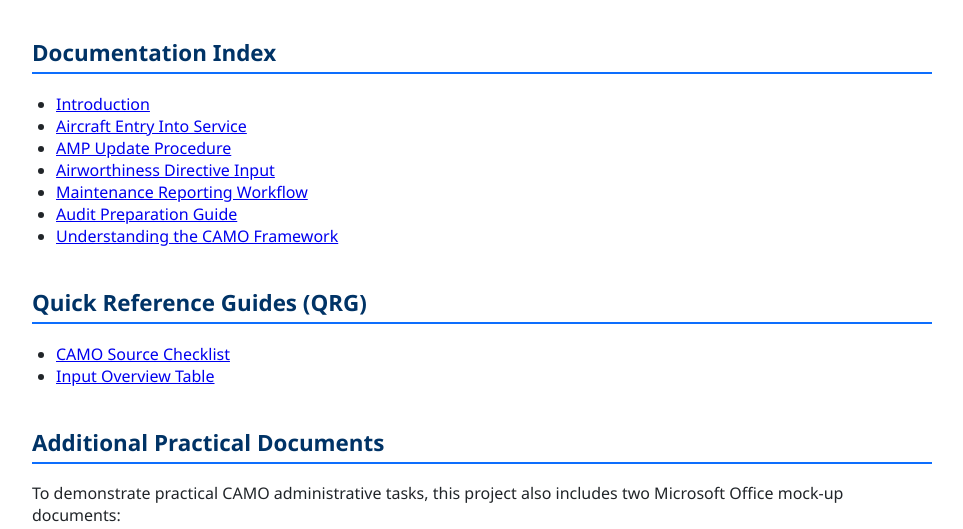
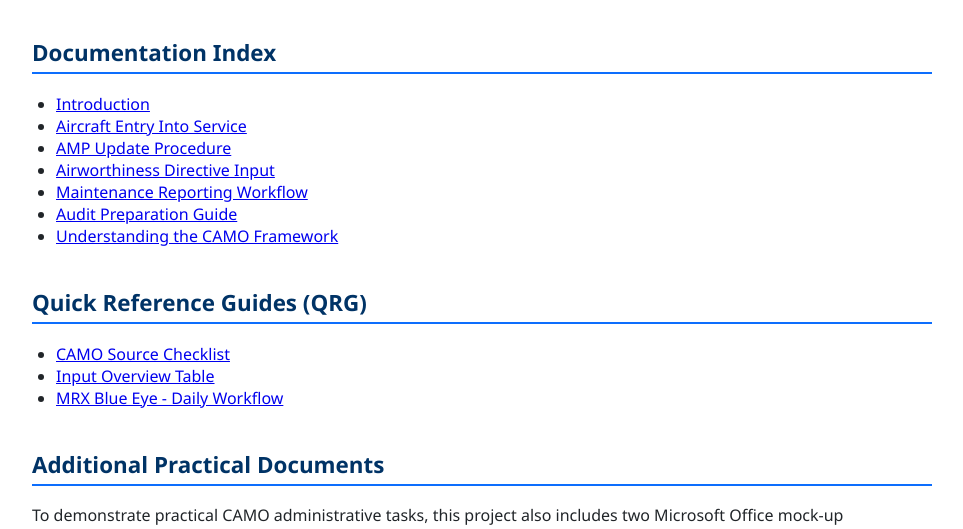
Before and after one commit to GFiorino/CAMO-Maintenance-Documentation, a plain HTML site: page index.html in a window 1280 px wide. Shown: the part 223-752 px from the top of the page, without its empty margins (158-1121 px from the left). Drawn offline with Linux system fonts and the light colour scheme.

Commit message:
Update index.html

```diff
--- a/index.html
+++ b/index.html
@@ -26,6 +26,7 @@
     <ul>
       <li><a href="QRG/Source-Checklist.html">CAMO Source Checklist</a></li>
       <li><a href="QRG/Input-Overview.html">Input Overview Table</a></li>
+      <li><a href="mrx-blue-eye-daily-workflow.html">MRX Blue Eye - Daily Workflow</a></li>
     </ul>
 
     <h2>Additional Practical Documents</h2>
```
